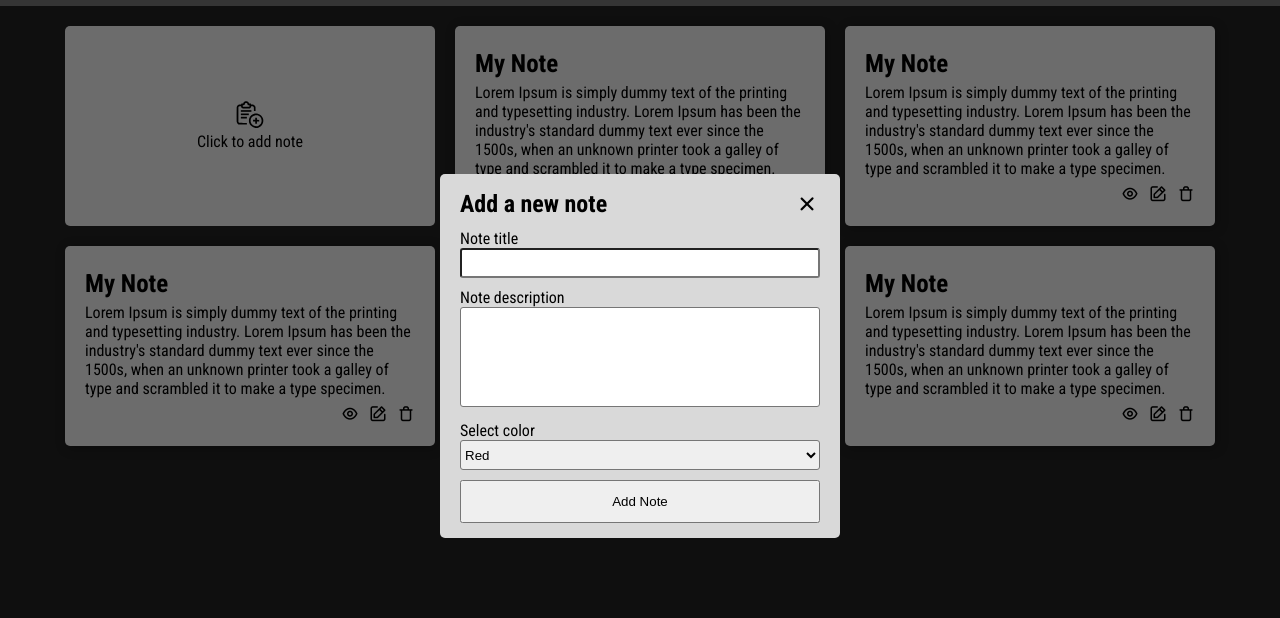
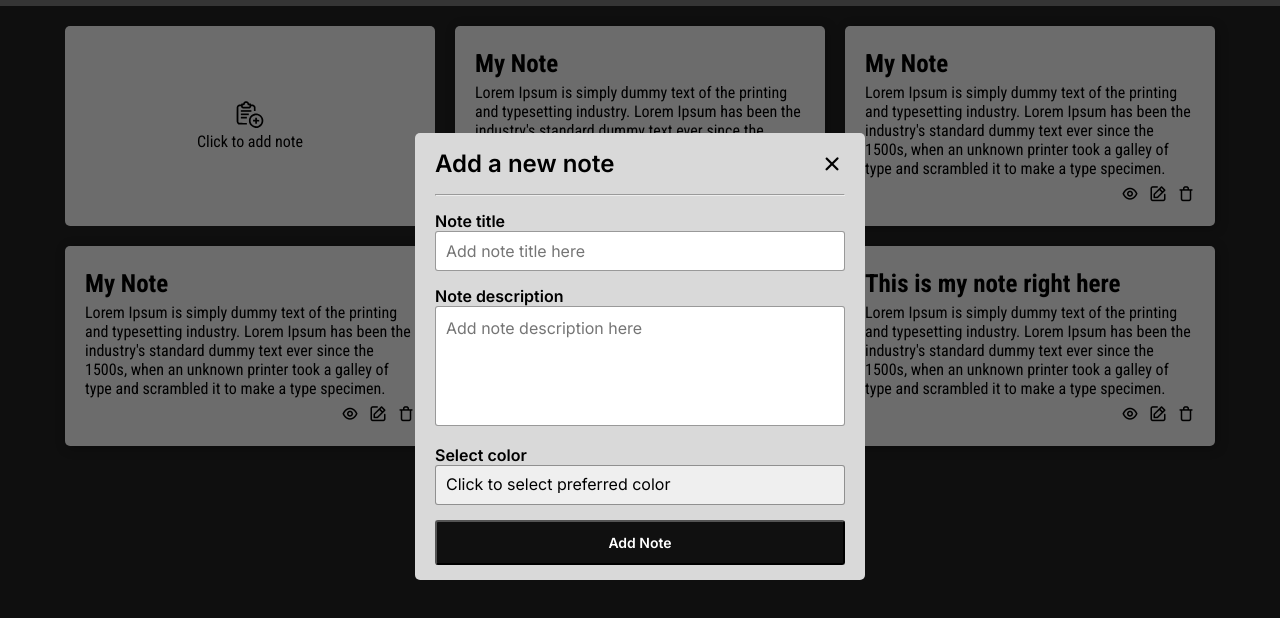
Before and after one commit to dboatengg/TakeNote, a plain HTML site: page index.html in a window 1280 px wide. Both pictures are taken after a click on the item "Click to add note". Shown: the part 44-662 px from the top of the page. Drawn offline with nearby package versions, Linux system fonts and the light colour scheme.

Commit message:
Complete form error handling

```diff
--- a/css/style.css
+++ b/css/style.css
@@ -1,5 +1,8 @@
-/* Roboto Condensed */
+/* Roboto Condensed Font Family*/
 @import url("https://fonts.googleapis.com/css2?family=Roboto+Condensed:wght@300;400;700&display=swap");
+
+/* Inter Font Family  */
+@import url("https://fonts.googleapis.com/css2?family=Inter:wght@300;400;500;600;700&display=swap");
 
 /* colors  */
 :root {
@@ -29,7 +32,11 @@ ul {
   margin: 0;
   padding: 0;
 }
-
+select {
+  -webkit-appearance: none;
+  appearance: none;
+  cursor: pointer;
+}
 /* nav  */
 .navbar {
   z-index: 2;
@@ -173,15 +180,17 @@ ul {
   display: flex;
   flex-direction: column;
   justify-content: center;
-  /* align-items: center; */
   background-color: var(--global-color);
-  width: 400px;
+  width: 450px;
   padding: 15px 20px;
   border-radius: 5px;
   display: flex;
   flex-direction: column;
-  gap: 10px;
-  /* height: 50vh; */
+  gap: 15px;
+  font-family: "Inter", sans-serif;
+}
+.form__wrapper label {
+  font-weight: 600;
 }
 .form__wrapper input,
 .form__wrapper select,
@@ -189,27 +198,81 @@ ul {
   width: 100%;
   border-radius: 3px;
   outline: none;
+  font-family: "Inter", sans-serif;
+  font-size: 16px;
+  border: 1px solid rgba(0, 0, 0, 0.4);
 }
 .form__wrapper input,
 .form__wrapper select {
-  height: 30px;
+  height: 40px;
+}
+.form__wrapper select {
+  padding: 0 10px 0 10px;
 }
 .form__wrapper input,
 .form__wrapper textarea {
   padding: 10px;
 }
 .form__wrapper textarea {
-  height: 100px;
+  height: 120px;
   resize: none;
+  line-height: 1.4;
+  overflow-x: hidden;
+  overflow-y: scroll;
+}
+.form__wrapper textarea::-webkit-scrollbar {
+  width: 0px;
+}
+.title-count.show,
+.character-count.show {
+  position: static;
+  opacity: 1;
+  transition: all 0.3s ease-in-out;
+}
+.character-count,
+.title-count {
+  position: absolute;
+  opacity: 0;
+  margin-bottom: 5px;
+  background: orange;
+  padding: 5px;
+  font-size: 13px;
+  border-radius: 5px;
+  font-weight: 600;
+  text-align: center;
 }
 .form__title {
   display: flex;
   justify-content: space-between;
   align-items: center;
-  border-bottom: 1px solid rgba(0, 0, 0, 0, 6);
+}
+.form__title h2 {
+  font-weight: 600;
 }
 .form__btn {
   padding: 12px 0;
+}
+.dropdown {
+  position: relative;
+}
+
+/* .dropdown::after {
+  content: "▼";
+  font-size: 13px;
+  top: 30px;
+  right: 15px;
+  color: rgba(0, 0, 0, 0.6);
+  position: absolute;
+  z-index: 0;
+} */
+.form__wrapper button {
+  background-color: #101010;
+  color: var(--white);
+  font-family: "Inter", sans-serif;
+  border-radius: 3px;
+  font-size: 14px;
+  font-weight: 600;
+  cursor: pointer;
 }
 /* footer  */
 /* .footer {
--- a/index.html
+++ b/index.html
@@ -84,7 +84,9 @@
       </li>
       <li class="note note-single">
         <div class="note-box note-text">
-          <h1 class="note-text__title">My Note</h1>
+          <h1 class="note-text__title">
+            My visit to the beach in Africa and I am here
+          </h1>
           <p>
             Lorem Ipsum is simply dummy text of the printing and typesetting
             industry. Lorem Ipsum has been the industry's standard dummy text
@@ -100,7 +102,7 @@
       </li>
       <li class="note note-single">
         <div class="note-box note-text">
-          <h1 class="note-text__title">My Note</h1>
+          <h1 class="note-text__title">This is my note right here</h1>
           <p>
             Lorem Ipsum is simply dummy text of the printing and typesetting
             industry. Lorem Ipsum has been the industry's standard dummy text
@@ -117,7 +119,7 @@
     </ul>
 
     <!-- instructions box  -->
-    <div class="instructions-box">
+    <section class="instructions-box">
       <div class="instructions-box__wrapper">
         <i id="instructions-close" class="uil uil-times"></i>
         <h2 class="instructions-box__title">Instructions</h2>
@@ -128,32 +130,45 @@
           since the 1500s
         </p>
       </div>
-    </div>
+    </section>
 
     <!-- form  -->
-    <div class="form">
+    <section class="form">
       <form class="form__wrapper">
         <div class="form__title">
           <h2>Add a new note</h2>
           <i id="form-close" class="uil uil-times"></i>
         </div>
+        <hr />
 
         <!-- note title -->
         <div class="">
           <label>Note title</label><br />
-          <input id="note-title" type="text" />
+          <div id="title-count" class="title-count"></div>
+          <input
+            id="note-title"
+            class="note-title"
+            type="text"
+            placeholder="Add note title here"
+          />
         </div>
-
         <!-- note description -->
         <div class="">
           <label>Note description</label><br />
-          <textarea id="note-description"></textarea>
+          <div id="character-count" class="character-count"></div>
+          <textarea
+            id="note-description"
+            placeholder="Add note description here"
+          ></textarea>
         </div>
 
-        <!-- note description -->
-        <div class="">
-          <label for="drop-down">Select color</label><br />
-          <select name="drop-down" id="drop-down">
+        <!-- note dropdown -->
+        <div class="dropdown">
+          <label for="dropdown">Select color</label><br />
+          <select name="dropdown" id="dropdown-wrapper">
+            <option value="" disabled selected>
+              Click to select preferred color
+            </option>
             <option value="red">Red</option>
             <option value="yellow">Yellow</option>
             <option value="green">Green</option>
@@ -162,7 +177,7 @@
 
         <button class="form__btn">Add Note</button>
       </form>
-    </div>
+    </section>
 
     <!-- footer -->
     <!-- <footer class="footer">
--- a/script.js
+++ b/script.js
@@ -4,9 +4,13 @@ const instructionsBtn = document.querySelector(".instructions-btn"),
   noteAdd = document.querySelector(".note-add"),
   form = document.querySelector(".form"),
   formClose = document.querySelector("#form-close"),
-  formBtn = document.querySelector(".form__btn");
+  formBtn = document.querySelector(".form__btn"),
+  textarea = document.querySelector("textarea"),
+  characterCount = document.querySelector(".character-count"),
+  titleCount = document.querySelector(".title-count"),
+  noteTitle = document.querySelector("#note-title");
 
-// instruction
+// instruction box
 instructionsBtn.addEventListener("click", () => {
   instructionsBox.classList.add("show");
 });
@@ -23,5 +27,37 @@ formClose.addEventListener("click", () => {
 });
 formBtn.addEventListener("click", (event) => {
   event.preventDefault();
-  console.log("hi");
 });
+
+// count characters in note description and note title
+textarea.addEventListener("keyup", (e) => {
+  if (e.target.value.length > 240) {
+    characterCount.innerHTML = "Description should not exceed 240 characters";
+    characterCount.classList.add("show");
+  } else {
+    characterCount.innerHTML = "";
+    characterCount.classList.remove("show");
+  }
+});
+
+noteTitle.onkeyup = (e) => {
+  if (e.target.value.length > 40) {
+    titleCount.innerHTML = "You can only save up to 40 characters";
+    titleCount.classList.add("show");
+  } else {
+    titleCount.innerHTML = "";
+    titleCount.classList.remove("show");
+  }
+};
+
+// prevent multiple spaces in note description area
+processKeyUp = function (event) {
+  if (window.event) {
+    event = window.event;
+  }
+  if (event.keyCode == 32) {
+    var val = textarea;
+    val.value = val.value.replace(/ +(?= )/g, "");
+  }
+};
+textarea.onkeyup = processKeyUp;
```
